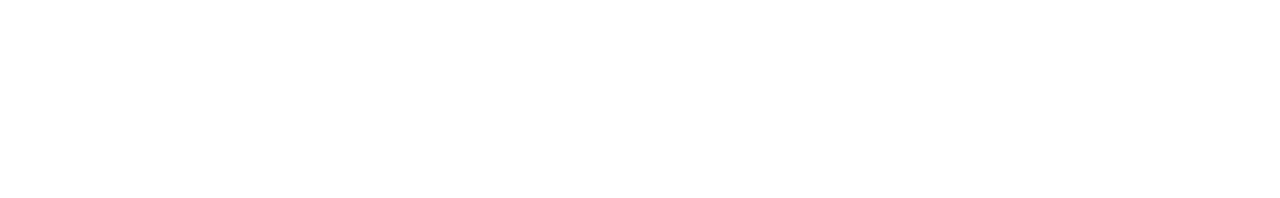
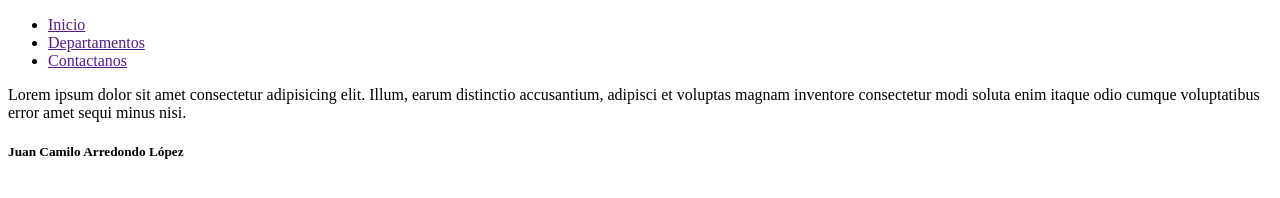
Before and after one commit to faberh12/boilerplate-V1-ing-software-1, a plain HTML site: page index.html in a window 1280 px wide. Drawn offline with Linux system fonts and the light colour scheme.

Commit message:
Index.html modification

```diff
--- a/index.html
+++ b/index.html
@@ -1,11 +1,30 @@
 <!DOCTYPE html>
 <html lang="en">
-<head>
-    <meta charset="UTF-8">
-    <meta name="viewport" content="width=device-width, initial-scale=1.0">
+  <head>
+    <meta charset="UTF-8" />
+    <meta name="viewport" content="width=device-width, initial-scale=1.0" />
     <title>Document</title>
-</head>
-<body>
-
-</body>
+  </head>
+  <body>
+    <div class="container">
+      <div class="menu">
+        <ul>
+          <li><a href="">Inicio</a></li>
+          <li><a href="">Departamentos</a></li>
+          <li><a href="">Contactanos</a></li>
+        </ul>
+      </div>
+      <div class="content">
+        <p>
+          Lorem ipsum dolor sit amet consectetur adipisicing elit. Illum, earum
+          distinctio accusantium, adipisci et voluptas magnam inventore
+          consectetur modi soluta enim itaque odio cumque voluptatibus error
+          amet sequi minus nisi.
+        </p>
+      </div>
+      <div class="footer">
+        <h5>Juan Camilo Arredondo López</h5>
+      </div>
+    </div>
+  </body>
 </html>
```
